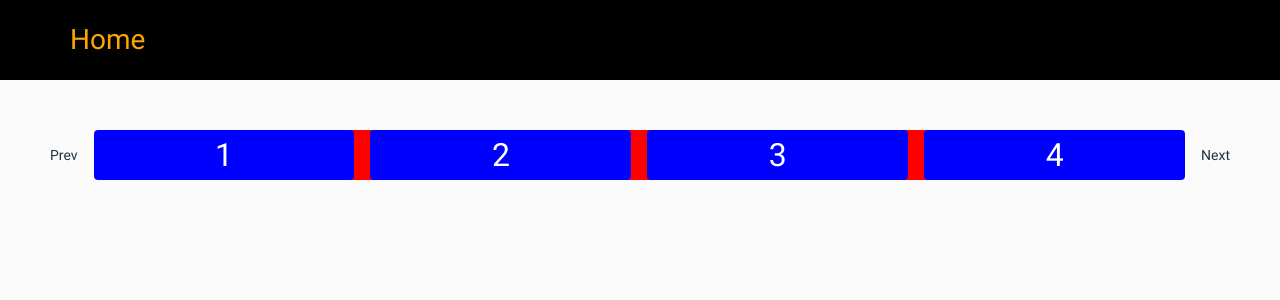
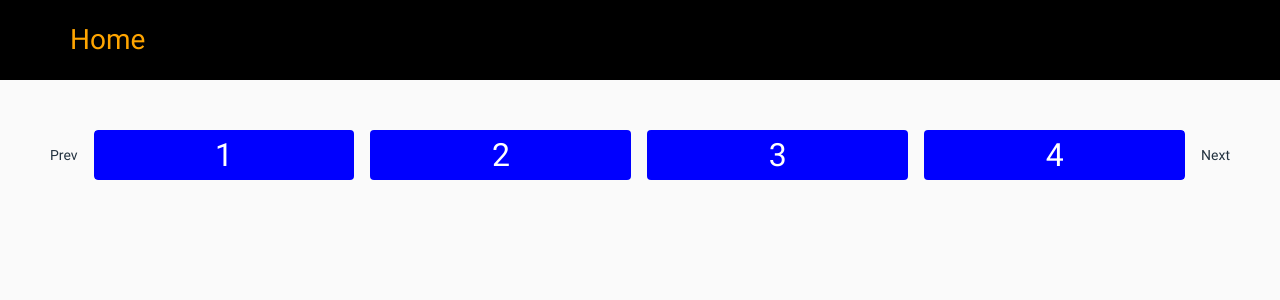
Before and after one commit to Nguyen-Dinh-Tung/app-template, a React (Create React App) app: page / in a window 1280 px wide. Shown: the top 300 px of the page. Built offline with nearby package versions, Linux system fonts and the light colour scheme.

Commit message:
update ui slider

```diff
--- a/src/components/UI/Slider.tsx
+++ b/src/components/UI/Slider.tsx
@@ -1,4 +1,4 @@
-import React, { useRef } from "react";
+import React, { useRef, useState } from "react";
 import styled from "styled-components";
 
 /* <UISlider
@@ -29,6 +29,24 @@ export const UISlider = ({
   slidesToShow,
 }: Props) => {
   const ref: any = useRef();
+  const [isScroll, setScroll] = useState(false);
+  const [clientX, setClientX] = useState(0);
+  const onMouseDown = (e: any) => {
+    setScroll(true);
+    setClientX(e.clientX);
+  };
+  const onMouseMove = (e: any) => {
+    if (isScroll) {
+      const left = clientX - e.clientX;
+      ref.current.scrollBy({ left: left });
+      setClientX(e.clientX);
+    }
+  };
+  const onMouseUp = () => {
+    setScroll(false);
+    setClientX(0);
+  };
+
   return (
     <Styles responsive={responsive} slidesToShow={slidesToShow}>
       <div
@@ -39,7 +57,17 @@ export const UISlider = ({
       >
         Prev
       </div>
-      <div className="slide-cover" ref={ref}>
+      <div
+        className="slide-cover"
+        ref={ref}
+        onMouseDown={onMouseDown}
+        onMouseMove={onMouseMove}
+        onMouseUp={onMouseUp}
+        style={{
+          scrollSnapType: isScroll ? "unset" : "x mandatory",
+          cursor: isScroll ? "grabbing" : "unset",
+        }}
+      >
         {items.map(
           (item: any, ind: number) =>
             children && React.cloneElement(children(item, ind), { key: ind })
@@ -74,7 +102,6 @@ const Styles = styled.div<any>`
   }
 
   .slide-cover {
-    background: red;
     display: flex;
     align-items: center;
     gap: 16px;
--- a/src/libs/index.ts
+++ b/src/libs/index.ts
@@ -2,3 +2,9 @@ export const formatNumber = (num: any, decimal?: number) =>
   Number(num || 0).toLocaleString("de-DE", {
     maximumFractionDigits: decimal || 0,
   });
+
+let debounceTimer: any = "";
+export const debounce = (fun: any, delayTime: number) => {
+  if (debounceTimer) clearTimeout(debounceTimer);
+  debounceTimer = setTimeout(fun, delayTime);
+};
```
